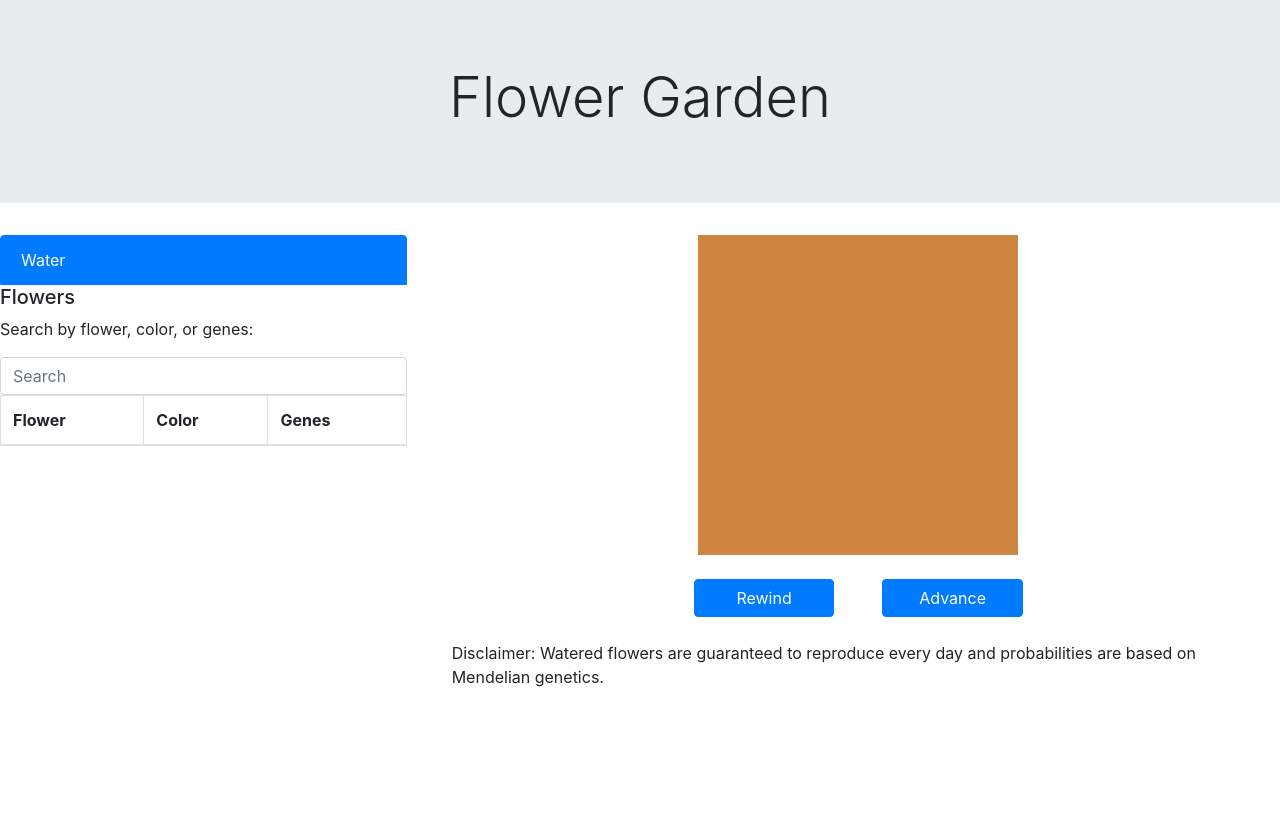
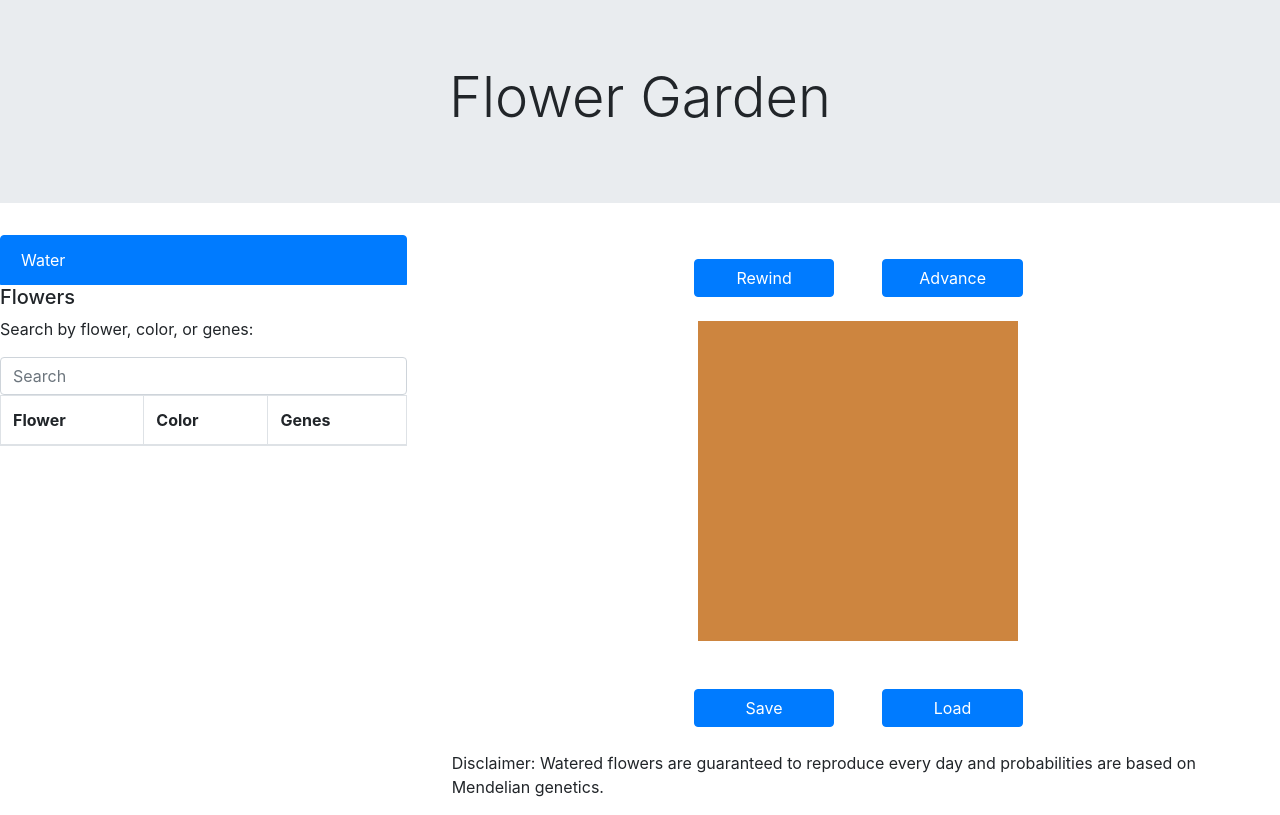
Before and after one commit to Siderskini/Flowers, a React (Create React App) app in the folder React/: page / in a window 1280 px wide. Built offline with nearby package versions, Linux system fonts and the light colour scheme; no server answers.

Commit message:
save and load added

```diff
--- a/React/src/Grid.js
+++ b/React/src/Grid.js
@@ -25,6 +25,8 @@ class Grid extends React.Component {
 		this.renderGrid = this.renderGrid.bind(this);
 		this.renderRow = this.renderRow.bind(this);
 		this.handleChange = this.handleChange.bind(this);
+    this.save = this.save.bind(this);
+    this.load = this.load.bind(this);
 	}
 
 	componentDidMount() {
@@ -220,6 +222,25 @@ class Grid extends React.Component {
       });
   	}
 
+    save() {
+      let stringify = JSON.stringify(this.state.grid);
+      let b64 = btoa(stringify);
+      let data = new Blob([b64], {type: 'text/plain'});
+      let url = window.URL.createObjectURL(data);
+      return url;
+    }
+
+    load(event) {
+      var fr = new FileReader();
+      fr.readAsText(event.target.files[0]);
+      const scope = this;
+      fr.onload = function(e) {
+        var g = JSON.parse(atob(fr.result));
+        console.log(g);
+        scope.setState({grid: g});
+      };
+    }
+
   	renderGrid() {
   		let arr = [];
   		var x;
@@ -315,7 +336,6 @@ class Grid extends React.Component {
             <div className="tab-content" id="nav-tabContent">
               <div className="tab-pane fade show active" id="list-home" role="tabpanel" aria-labelledby="list-home-list">
                 <div className="container">
-  					{this.renderGrid()}
                   <div key = "Advance" className="row justify-content-md-center">
                     <button type="button" className="btn btn-primary col-sm-2 m-4" onClick={this.revert}>
                       Rewind
@@ -323,6 +343,16 @@ class Grid extends React.Component {
                     <button type="button" className="btn btn-primary col-sm-2 m-4" onClick={this.advance}>
                       Advance
                     </button>
+                  </div>
+  					      {this.renderGrid()}
+                  <br/>
+                  <div className="row justify-content-md-center">
+                    <label className="btn btn-primary col-sm-2 m-4">
+                      <a className="text-white" href={this.save()} download="garden">Save</a>
+                    </label>
+                    <label className="btn btn-primary col-sm-2 m-4" onChange={this.load}>
+                      Load <input type="file" style={{display:"none"}}/>
+                    </label>
                   </div>
             <p> Disclaimer: Watered flowers are guaranteed to reproduce every day and probabilities are based on Mendelian genetics. </p>
 				</div>
```
Also changed, not shown: React/src/index.css (line endings or trailing spaces). Lines whose indentation alone changed are shown as unchanged.
